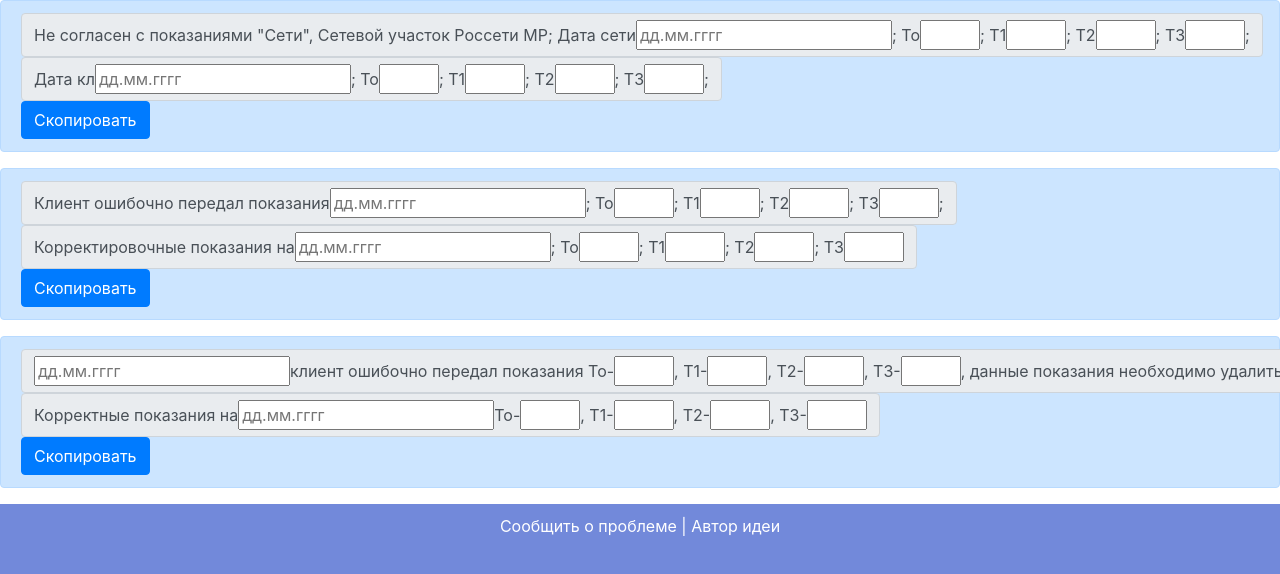
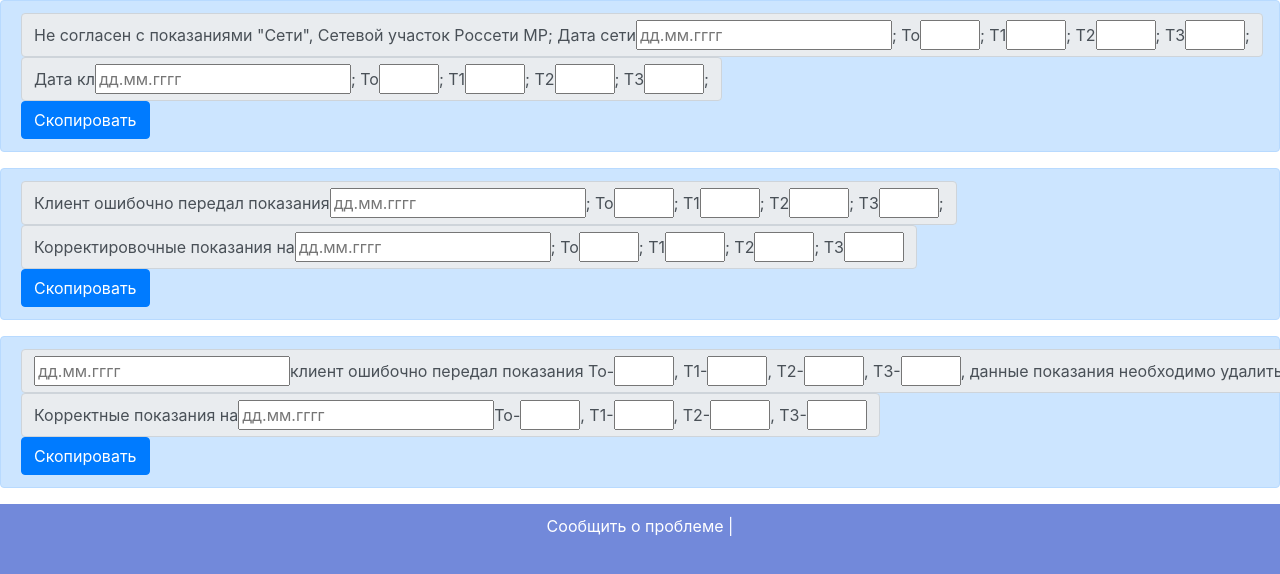
Before and after one commit to Triplecalc/Adjustment, a plain HTML site: page index.html in a window 1280 px wide. Drawn offline with Linux system fonts and the light colour scheme.

Commit message:
Update index.html
.

```diff
--- a/index.html
+++ b/index.html
@@ -109,7 +109,7 @@
 
     <footer>
         <a href="https://t.me/Edward_Kallin">Сообщить о проблеме</a> |
-        <a href="https://t.me/stfu0213">Автор идеи</a>
+
     </footer>
     </body>
 </html>
```
